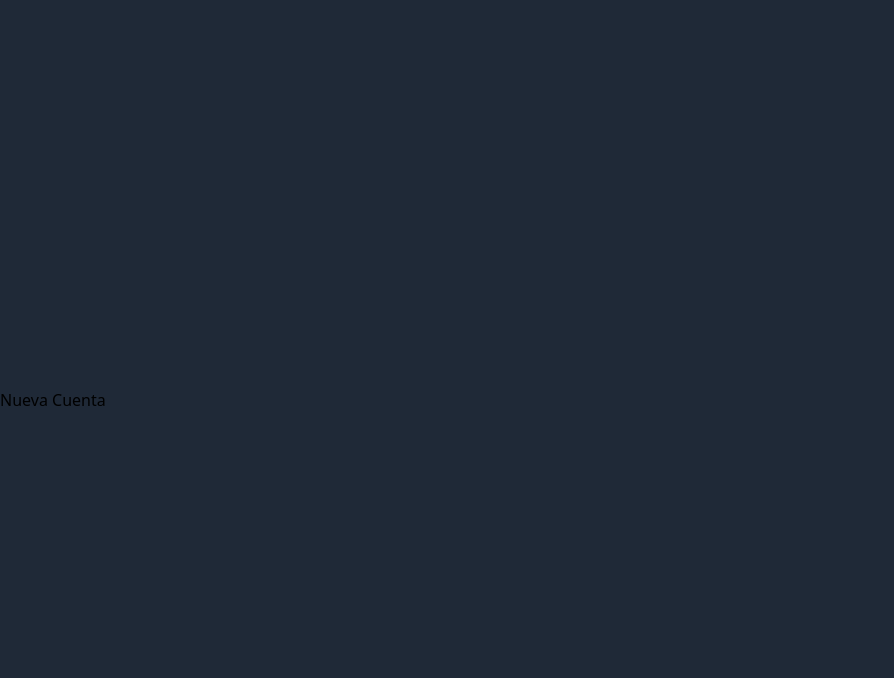
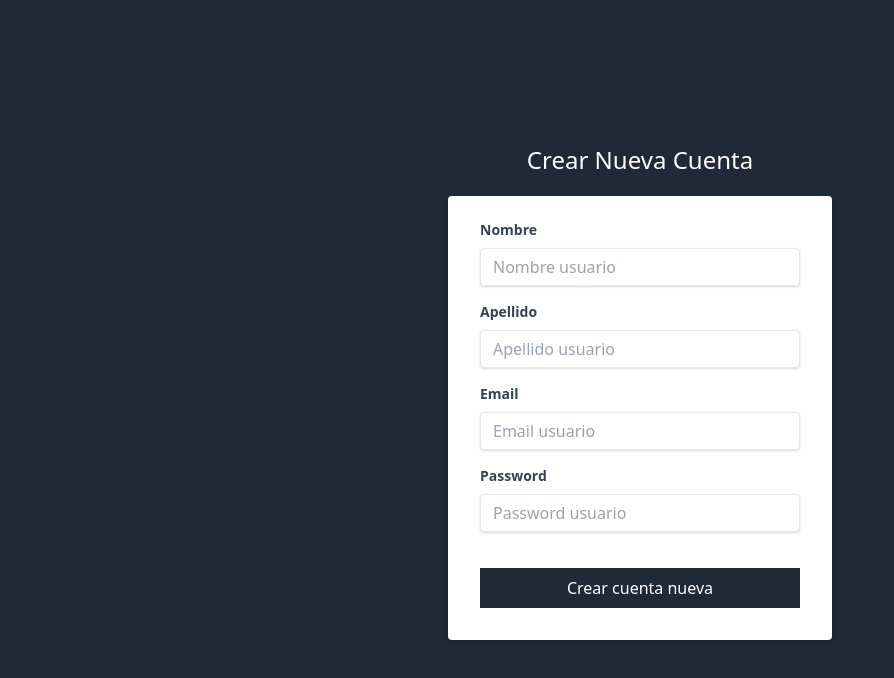
Before and after one commit to Emerson147/pruebaNext, a Next.js app: page /nuevacuenta in a window 1280 px wide. Shown: the top 678 px of the page, without its empty margins (0-894 px from the left). Built offline with nearby package versions, Linux system fonts and the light colour scheme.

Commit message:
Apollo Cliente - Creando projecto en next js y react/Login/cuentanueva

```diff
--- a/package.json
+++ b/package.json
@@ -9,9 +9,11 @@
     "lint": "next lint"
   },
   "dependencies": {
+    "formik": "^2.2.9",
     "next": "12.3.1",
     "react": "18.2.0",
-    "react-dom": "18.2.0"
+    "react-dom": "18.2.0",
+    "yup": "^0.32.11"
   },
   "devDependencies": {
     "eslint": "8.25.0",
--- a/pages/nuevacuenta.js
+++ b/pages/nuevacuenta.js
@@ -1,11 +1,152 @@
 import React from "react";
 import Layout from "../components/Layout";
+import { useFormik } from "formik";
+import * as Yup from "yup";
+
 
 const NuevaCuenta = () => {
+
+  //Validacion de formik
+  const formik = useFormik({
+    initialValues: {
+      nombre: '',
+      apellido: '',
+      email: '',
+      password: ''
+    },
+
+    validationSchema: Yup.object({
+      nombre: Yup.string()
+          .required('El nombre es obligatorio rey'),
+      apellido: Yup.string()
+          .required('El apellido es obligatorio rey'),
+      email: Yup.string()
+          .email('El email no es valido').required('El email es obligatorio '),
+      password: Yup.string()
+          .required('El password no puede ir vacio rey')
+          .min(6,'El password debe ser al menos 6 caracteres')
+    }),
+
+    onSubmit: valores => {
+      console.log('enviando');
+      console.log(valores);
+    }
+  })
+
+
   return (
     <>
       <Layout>
-        <h1>Nueva Cuenta</h1>
+        <h1 className="text-center text-2xl text-white font-light ">
+          Crear Nueva Cuenta
+        </h1>
+
+        <div className="flex justify-center mt-5">
+          <div className="w-full max-w-sm">
+            <form
+              className="bg-white rounded shadow-md px-8 pt-6 pb-8 mb-4"
+              onSubmit={formik.handleSubmit}
+            >
+              <div className="mb-4">
+                <label
+                  className="block text-gray-700 text-sm font-bold mb-2"
+                  htmlFor="nombre"
+                >
+                  Nombre
+                </label>
+                <input
+                  className="shadow appearance-none border rounded w-full py-2 px-3 text-gray-700 leading-tight focus:outline-none focus:shadow-outline"
+                  id="nombre"
+                  type="text"
+                  placeholder="Nombre usuario"
+                  value={formik.values.nombre}
+                  onChange={formik.handleChange}
+                  onBlur={formik.handleBlur}
+                />
+              </div>
+
+              { formik.touched.nombre && formik.errors.nombre ? (
+                <div className="my-2 bg-red-100 border-l-4 border-red-500 text-red-700 p-4">
+                  <p className="font-bold">Error</p>
+                  <p>{formik.errors.nombre}</p>
+                </div>
+              ) : null}
+
+              <div className="mb-4">
+                <label
+                  className="block text-gray-700 text-sm font-bold mb-2"
+                  htmlFor="apellido"
+                >
+                  Apellido
+                </label>
+                <input
+                  className="shadow appearance-none border rounded w-full py-2 px-3 text-gray-700 leading-tight focus:outline-none focus:shadow-outline"
+                  id="apellido"
+                  type="text"
+                  placeholder="Apellido usuario"
+                  value={formik.values.apellido}
+                  onChange={formik.handleChange}
+                  onBlur={formik.handleBlur}
+                />
+              </div>
+
+              { formik.touched.apellido && formik.errors.apellido ? (
+                <div className="my-2 bg-red-100 border-l-4 border-red-500 text-red-700 p-4">
+                  <p className="font-bold">Error</p>
+                  <p>{formik.errors.apellido}</p>
+                </div>
+              ) : null }
+
+              <div className="mb-4">
+                <label
+                  className="block text-gray-700 text-sm font-bold mb-2"
+                  htmlFor="nombre"
+                >
+                  Email
+                </label>
+                <input
+                  className="shadow appearance-none border rounded w-full py-2 px-3 text-gray-700 leading-tight focus:outline-none focus:shadow-outline"
+                  id="email"
+                  type="email"
+                  placeholder="Email usuario"
+                  value={formik.values.email}
+                  onChange={formik.handleChange}
+                  onBlur={formik.handleBlur}
+                />
+              </div>
+
+              { formik.touched.email && formik.errors.email ? (
+                  <div className="my-2 bg-red-100 border-l-4 border-red-500 text-red-700 p-4">
+                     <p className="font-bold">Error</p>
+                     <p>{formik.errors.email}</p>
+                    </div>
+              ) : null}
+
+              <div className="mb-4">
+                <label
+                  className="block text-gray-700 text-sm font-bold mb-2"
+                  htmlFor="password"
+                >
+                  Password
+                </label>
+                <input
+                  className="shadow appearance-none border rounded w-full py-2 px-3 text-gray-700 leading-tight focus:outline-none focus:shadow-outline"
+                  id="password"
+                  type="password"
+                  placeholder="Password usuario"
+                  value={formik.values.password}
+                  onChange={formik.handleChange}
+                />
+              </div>
+
+              <input
+                type="submit"
+                className="bg-gray-800 w-full mt-5 p-2 text-white uppercas hover:bg-gray-900"
+                value="Crear cuenta nueva"
+              />
+            </form>
+          </div>
+        </div>
       </Layout>
     </>
   );
```
Also changed, not shown: pages/login.js (+39 -9 lines), 1 other file (tests, documents, lock files or other folders).
